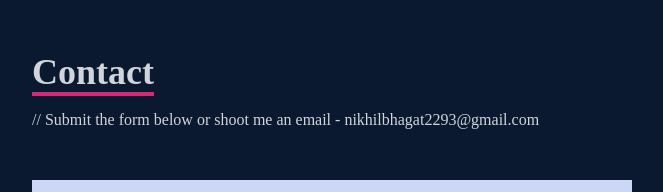
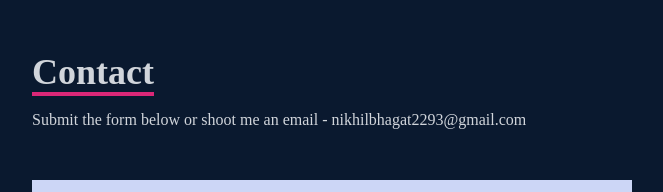
Before and after one commit to NikhilBhagat01/portfolio, a React (Create React App) app: page / in a window 1280 px wide. Shown: the part 3242-3434 px from the top of the page, without its empty margins (308-971 px from the left). Built offline with nearby package versions, Linux system fonts and the light colour scheme.

Commit message:
Update contact information in Contact component

```diff
--- a/src/components/Contact.jsx
+++ b/src/components/Contact.jsx
@@ -16,7 +16,7 @@ const Contact = () => {
             Contact
           </p>
           <p className="text-gray-300 py-4">
-            // Submit the form below or shoot me an email -
+            Submit the form below or shoot me an email -
             nikhilbhagat2293@gmail.com
           </p>
         </div>
```
